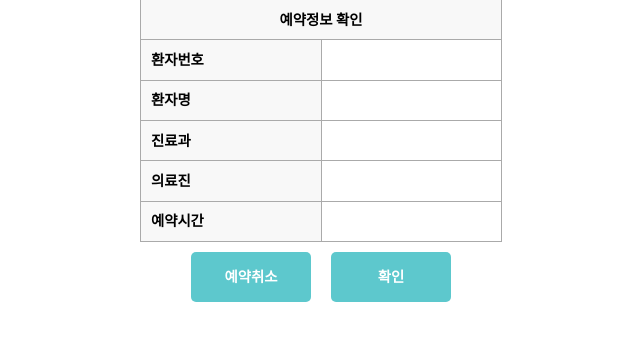
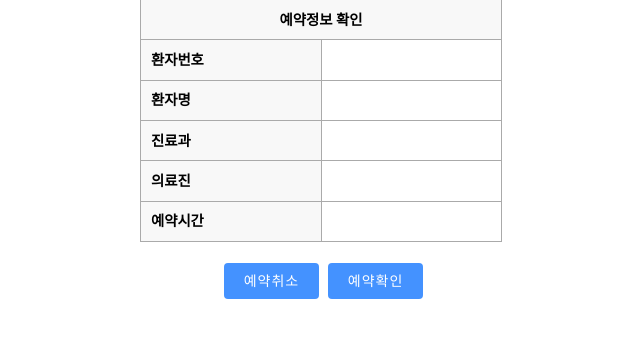
Before and after one commit to hojomu/TEAM_CONTROL_Reservation, a Java web app: page /AUserCheck in a window 1280 px wide. Shown: the part 101-449 px from the top of the page, without its empty margins (319-959 px from the left). Run offline with Spring Boot 4, a stand-in JSP engine, Linux system fonts and the light colour scheme; data that the repository does not hold is empty; the project's own start-up code is not run, and a stand-in starts its controllers and pages.

Commit message:
최최최최종

```diff
--- a/TEAM_CONTROL_Reservation/src/main/webapp/WEB-INF/views/UserCheck.jsp
+++ b/TEAM_CONTROL_Reservation/src/main/webapp/WEB-INF/views/UserCheck.jsp
@@ -50,8 +50,8 @@
 </form>
 
    <div class="container">
-    <a href="#" onclick="return chk_form()" title="Button border lightblue" class="button button_left btnFloat btnLightBlue">예약취소</a>
-    <a href="#" onclick="return reservationEnd()" title="Button border lightblue" class="button button_right btnFloat btnLightBlue">확인</a>
+	<a href="#" onclick="return chk_form()" class="btn-get-started">예약취소</a>
+    <a href="#" onclick="return reservationEnd()" class="btn-get-started">예약확인</a>
     <div class="clear"></div>
   </div>
 
--- a/TEAM_CONTROL_Reservation/src/main/webapp/resources/css/usercheck.css
+++ b/TEAM_CONTROL_Reservation/src/main/webapp/resources/css/usercheck.css
@@ -99,7 +99,7 @@ p {
 a,
 a:visited {
   text-decoration: none;
-  color: #00AE68;
+  /* color: #00AE68; */
 }
 .clear {
   clear: both;
@@ -129,67 +129,23 @@ a:visited {
   margin: 20px auto;
 }
 .container {
-    /* padding-top: 1em; */
-    /* margin-top: 1em; */
+     padding-top: 1em;
+     margin-top: 1em;
 }
-a.button {
-  display: block;
-  position: relative;
-  float: left;
-  width: 120px;
-  padding: 0;
- /*  margin: 10px 20px 10px 0; */
-  margin:10px;
-  font-weight: 600;
-  text-align: center;
-  line-height: 50px;
-  color: #FFF;
-  border-radius: 5px;
-  transition: all 0.2s ;
+.btn-get-started {
+    font-family: "Roboto", sans-serif;
+    font-weight: 500;
+    font-size: 14px;
+    letter-spacing: 1px;
+    padding: 10px 20px;
+    border-radius: 4px;
+    transition: 0.5s;
+    line-height: 1;
+    color: #fff;
+    background: #4492ff;
+    border: none;
+    margin-left: 5px;
 }
-.btnLightBlue {
-  background: #5DC8CD;
+.btn-get-started:hover {
+    background: #356dff;
 }
-.btnFloat {
-  background: none;
-  box-shadow: 0px 0px 0px 0px rgba(0, 0, 0, 0.5);
-}
-.button_left:before {
-  content: '예약취소';
-  display: block;
-  position: absolute;
-  top: 0;
-  left: 0;
-  width: 120px;
-  height: 50px;
-  border-radius: 5px;
-  transition: all 0.2s ;
-}
-.button_right:before {
-  content: '확인';
-  display: block;
-  position: absolute;
-  top: 0;
-  left: 0;
-  width: 120px;
-  height: 50px;
-  border-radius: 5px;
-  transition: all 0.2s ;
-}
-.btnLightBlue.btnFloat:before {
-  background: #5DC8CD;
-}
-.btnFloat:before {
-  box-shadow: 0px 0px 0px 0px rgba(0, 0, 0, 0.4);
-}
-.btnFloat:hover:before {
-
-}
-.btnFloat:hover:before {
-  margin-top: -2px;
-  margin-left: 0px;
-  transform: scale(1.1,1.1);
-  -ms-transform: scale(1.1,1.1);
-  -webkit-transform: scale(1.1,1.1);
-  box-shadow: 0px 5px 5px -2px rgba(0, 0, 0, 0.25);
-}
```
